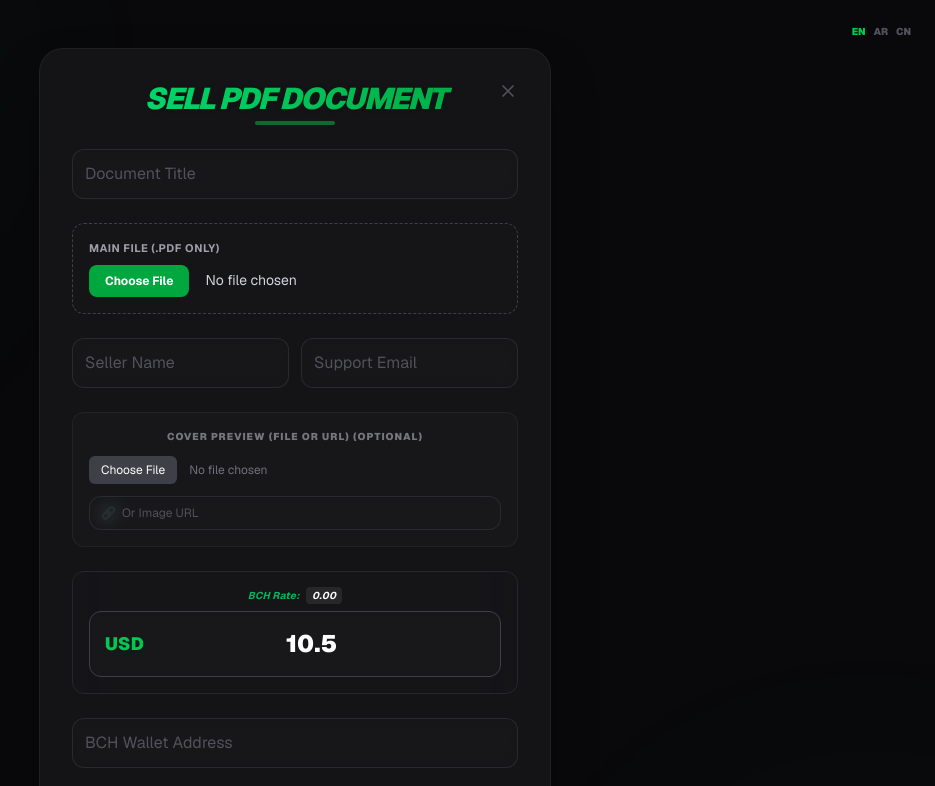
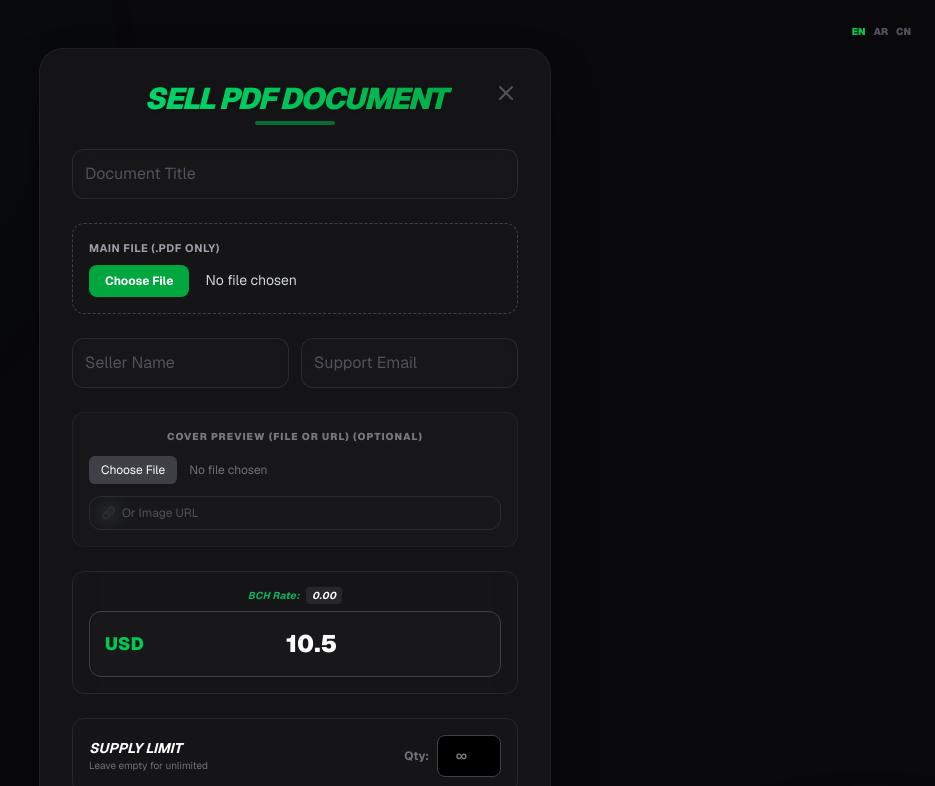
Before and after one commit to saleemm1/payonce-cash, a Next.js app: page /create/pdf in a window 1280 px wide. Shown: the top 786 px of the page, without its empty margins (345-1280 px from the left). Built offline with nearby package versions, Linux system fonts and the light colour scheme; no server answers.

Commit message:
Update page.js

```diff
--- a/app/create/pdf/page.js
+++ b/app/create/pdf/page.js
@@ -21,7 +21,10 @@ const translations = {
     generate: "Generate PDF Link",
     processing: "Processing Assets...",
     copy: "Copy",
-    done: "✅"
+    done: "✅",
+    supply: "Supply Limit",
+    unlimited: "Leave empty for unlimited",
+    qty: "Qty:"
   },
   ar: {
     title: "بيع مستند PDF",
@@ -41,7 +44,10 @@ const translations = {
     generate: "إنشاء رابط PDF",
     processing: "جاري معالجة الأصول...",
     copy: "نسخ",
-    done: "✅"
+    done: "✅",
+    supply: "حد المخزون",
+    unlimited: "اتركه فارغاً لعدد لا نهائي",
+    qty: "العدد:"
   },
   zh: {
     title: "出售 PDF 文档",
@@ -61,7 +67,10 @@ const translations = {
     generate: "生成 PDF 链接",
     processing: "处理资产中...",
     copy: "复制",
-    done: "✅"
+    done: "✅",
+    supply: "供应限制",
+    unlimited: "留空表示无限",
+    qty: "数量:"
   }
 };
 
@@ -82,6 +91,7 @@ export default function PDFUploadPage() {
   const [enablePromo, setEnablePromo] = useState(false);
   const [promoCode, setPromoCode] = useState('');
   const [promoDiscount, setPromoDiscount] = useState('');
+  const [maxSupply, setMaxSupply] = useState('');
   const [lang, setLang] = useState('en');
 
   useEffect(() => {
@@ -143,6 +153,7 @@ export default function PDFUploadPage() {
         i: json.ipfsHash,
         fn: originalFileName,
         a: enableAffiliate,
+        l: maxSupply ? parseInt(maxSupply) : null,
         pc: enablePromo && promoCode && promoDiscount ? { code: promoCode.toUpperCase(), discount: promoDiscount } : null
       };
 
@@ -170,8 +181,8 @@ export default function PDFUploadPage() {
 
       <form onSubmit={handleGenerate} className="relative z-10 w-full max-w-lg bg-[#18181b]/80 backdrop-blur-2xl p-8 rounded-3xl border border-white/5 shadow-2xl shadow-black/50 space-y-6 transform transition-all hover:border-white/10">
 
-        <Link href="/create" className="absolute top-8 right-8 text-zinc-600 hover:text-white transition-colors">
-            <svg width="20" height="20" viewBox="0 0 24 24" fill="none" stroke="currentColor" strokeWidth="2" strokeLinecap="round" strokeLinejoin="round"><path d="M18 6L6 18M6 6l12 12"/></svg>
+        <Link href="/create" className={`absolute top-8 ${lang === 'ar' ? 'left-8' : 'right-8'} text-zinc-600 hover:text-white transition-colors cursor-pointer z-20`}>
+            <svg width="24" height="24" viewBox="0 0 24 24" fill="none" stroke="currentColor" strokeWidth="2" strokeLinecap="round" strokeLinejoin="round"><path d="M18 6L6 18M6 6l12 12"/></svg>
         </Link>
 
         <div className="text-center space-y-1">
@@ -234,6 +245,24 @@ export default function PDFUploadPage() {
                 className={`w-full p-4 ${lang === 'ar' ? 'pr-16' : 'pl-16'} bg-zinc-900 border border-zinc-700 rounded-xl text-white text-2xl outline-none focus:border-green-500 text-center font-black transition-all shadow-inner`}
             />
           </div>
+        </div>
+
+        <div className="bg-zinc-900/50 p-4 rounded-xl border border-zinc-800 flex items-center justify-between">
+            <div>
+                <h3 className="text-sm font-bold uppercase italic text-white">{t.supply}</h3>
+                <p className="text-[10px] text-zinc-500">{t.unlimited}</p>
+            </div>
+            <div className="flex items-center gap-2">
+                <span className="text-xs font-bold text-zinc-500">{t.qty}</span>
+                <input
+                    type="number"
+                    min="1"
+                    placeholder="∞"
+                    value={maxSupply}
+                    onChange={(e) => setMaxSupply(e.target.value)}
+                    className="w-16 p-2 bg-black border border-zinc-700 rounded-lg text-center text-white outline-none focus:border-green-500 font-bold"
+                />
+            </div>
         </div>
 
         <input required type="text" value={wallet} onChange={(e) => setWallet(e.target.value)} className={inputBaseStyles} placeholder={t.wallet} />
```
